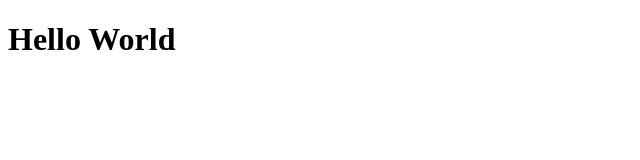
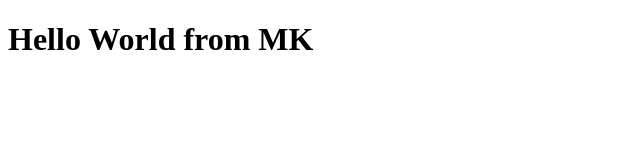
Before and after one commit to MuqadasKanwal/sample-1, a plain HTML site: page index.html in a window 1280 px wide. Shown: the whole page, without its empty margins (0-640 px from the left). Drawn offline with Linux system fonts and the light colour scheme.

Commit message:
updated index.html

```diff
--- a/index.html
+++ b/index.html
@@ -6,6 +6,6 @@
     <title>Document</title>
 </head>
 <body>
-    <h1>Hello World</h1>
+    <h1>Hello World from MK </h1>
 </body>
 </html>
```
